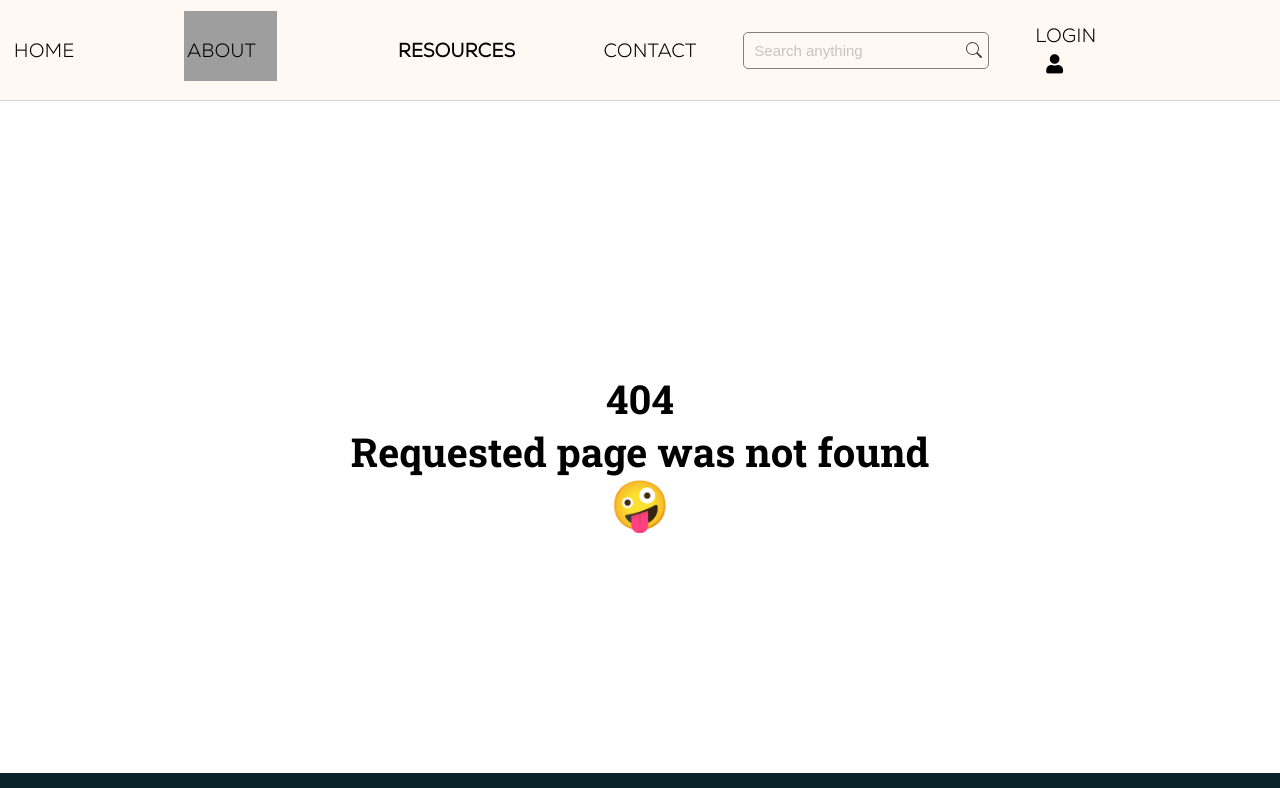
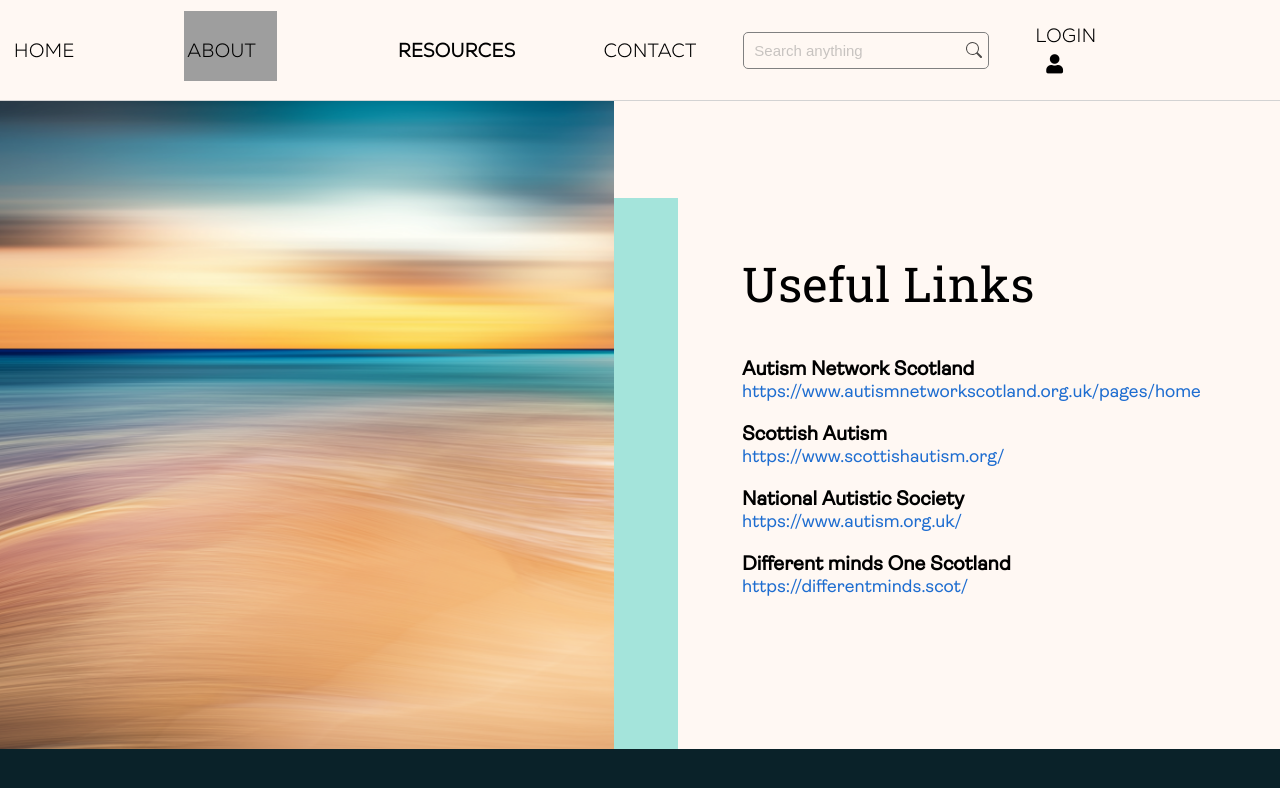
Before and after one commit to Sensational-Life/asd, a React (Create React App) app in the folder client/: page /resources/useful-links in a window 1280 px wide. Shown: the top 788 px of the page. Built offline with nearby package versions, Linux system fonts and the light colour scheme; grey boxes are pictures that could not be loaded.

Commit message:
refactor code

```diff
--- a/client/src/App.js
+++ b/client/src/App.js
@@ -20,13 +20,7 @@ import OurEvents from "./pages/OurEvents/OurEvents";
 import Resources from "./pages/Resources/Resources";
 import Timetables from "./pages/Resources/Timetables/Timetables";
 import Advice from "./pages/Advice/Advice";
-
-
-import SelfReferralPathway from "./pages/Resources/Referrals/NotRegistered/SelfReferralPathway";
-
-import TimetableNotRegistered from "~/pages/Resources/Timetable/NotRegistered/TimetableNotRegistered";
 import UesfulLinks from "./pages/Resources/UesfulLinks/UesfulLinks";
-
 
 import SelfReferralsPathway from "./pages/Resources/Referrals/SelfReferralsPathway";
 
@@ -71,13 +65,7 @@ function App() {
 						<Route path="/resources/advice" component={Advice} />
 						<Route path="/resources/self-referral-pathway" component={SelfReferralsPathway} />
 
-
-					<Route path="/resources/self-referral-pathway" component={SelfReferralPathway} />
-          <Route path="/resources/timetables" component={TimetableNotRegistered}/>
-                       <Route path="/resources/UesfulLinks" component={UesfulLinks} />
-
-
-
+						<Route path="/resources/useful-links" component={UesfulLinks} />
 
 					<Route path="/contact" component={Contact} />
 
--- a/client/src/helpers/ResourcesMenuItems.js
+++ b/client/src/helpers/ResourcesMenuItems.js
@@ -1,5 +1,4 @@
 export const ResourcesMenuItems = [
-
   {
     title: "Timetables",
     path: "/resources/timetables",
@@ -22,10 +21,7 @@ export const ResourcesMenuItems = [
   },
   {
     title: "Useful Links",
-    path: "/resources/UesfulLinks",
+    path: "/resources/useful-links",
     cName: "dropdown-link",
   },
-
-
-
 ];
--- a/client/src/pages/Resources/UesfulLinks/UesfulLinks.css
+++ b/client/src/pages/Resources/UesfulLinks/UesfulLinks.css
@@ -1,61 +1,60 @@
-.uesful-links-container {
+.useful-links-container {
 	display: flex;
-	height: 648px;
-	width: 78.75rem;
+	height: fit-content;
+	width: 100%;
 	background-color: #fff8f3;
 }
-.uesful-links-img-conatiner {
-	width: 35.625remx;
+.useful-links-container .img-conatiner {
+	display: flex;
+	align-items: flex-end;
 }
-.uesflu-links-img-color {
-	position: relative;
-	top: 8rem;
-	width: 35.625rem;
-	height: 32.5rem;
+
+.useful-links-container img {
+	border: 0;
+}
+
+.useful-links-container .img-bg {
+	min-width: 4rem;
+	height: 85%;
 	background-color: #a4e4db;
 }
-.uesful-links-img {
-	position: relative;
-	width: 31.25rem;
-	height: 40.5rem;
-	bottom: 8rem;
+
+.useful-links-container .content {
+	margin-left: 4rem;
+	width: 60%;
+	display: flex;
+	flex-direction: column;
+	justify-content: center;
 }
-.uesful-link-text-conatiner {
-	width: 43.125rem;
-}
-.uesful-links-hesdr-text {
-	width: 32.0625rem;
-	height: 25rem;
-	position: relative;
-	top: 9.375rem;
-	left: 3.125rem;
-}
-.uesful-links-text {
+
+.useful-links-container h1 {
 	font-size: 48px;
 	text-align: left;
 	letter-spacing: 0.48px;
-	opacity: 1;
+	font-weight: 500;
+	font-family: "RobotoSlab-Regular";
+	margin-bottom: 1.5rem;
+}
+
+.useful-links-container p {
+	font-size: 20px;
 	font-weight: bold;
-	font-family: "RobotoSlab-Regular";
-}
-.uesful-links-links {
+	font-family: "Ambit Regular";
 	margin-top: 1.25rem;
 }
 
-.uesful-main-links {
-	width: 25.5rem;
-	height: 5rem;
+.useful-links-container a,
+.useful-links-container a:visited {
+	font-size: large;
+	font-weight: 400;
+	font-family: "Ambit Regular";
+	text-decoration: none;
+	color: var(--blue-color);
 }
-.uesful-links-p {
-	font-size: 20px;
-	font-weight: bold;
+
+.useful-links-container a:hover {
+	font-size: large;
+	font-weight: 600;
 	font-family: "Ambit Regular";
+	text-decoration: underline;
 }
-.uesful-links-a {
-	font-family: Ambit Light;
-	text-decoration: none;
-}
-.uesful-links-a:hover {
-	text-decoration: underline;
-	color: red;
-}
--- a/client/src/pages/Resources/UesfulLinks/UesfulLinks.js
+++ b/client/src/pages/Resources/UesfulLinks/UesfulLinks.js
@@ -1,55 +1,39 @@
 import React from "react";
+import { Link } from "react-router-dom";
 import "./UesfulLinks.css";
 import UesfulLinkImg from "~/assets/images/sea.jpg";
 
 function UesfulLinks() {
 	return (
-		<div className="uesful-links-container">
-			<div className="uesful-links-img-conatiner">
-				<div className="uesflu-links-img-color">
+		<div className="useful-links-container">
+			<div className="img-conatiner">
 				<img
-						className="uesful-links-img"
 					src={UesfulLinkImg}
-						alt="Uesful-link"
+					alt="Useful-link"
 				/>
+				<div className="img-bg" />
 			</div>
-			</div>
-			<div className="uesful-link-text-conatiner">
-				<div className="uesful-links-hesdr-text">
-					<h1 className="uesful-links-text"> Useful Links</h1>
-					<div className="uesful-links-links">
-						<div className="uesful-main-links">
-							<p className="uesful-links-p">Autism Network Scotland </p>
-							<a
-								className="uesful-links-a"
-								href="https://www.autismnetworkscotland.org.uk/pages/home"
-							>
+			<div className="content">
+					<h1>Useful Links</h1>
+					<p>Autism Network Scotland </p>
+					<Link to="https://www.autismnetworkscotland.org.uk/pages/home" >
 						https://www.autismnetworkscotland.org.uk/pages/home
-							</a>
-						</div>
-						<div className="uesful-main-links">
-							<p className="uesful-links-p">Scottish Autism </p>
-							<a
-								className="uesful-links-a"
-								href="https://www.scottishautism.org/"
-							>
+					</Link>
+
+					<p>Scottish Autism</p>
+					<Link to="https://www.scottishautism.org">
 						https://www.scottishautism.org/
-							</a>
-						</div>
-						<div className="uesful-main-links">
-							<p className="uesful-links-p">National Autistic Society </p>
-							<a className="uesful-links-a" href="https://www.autism.org.uk/ ">
+					</Link>
+
+					<p>National Autistic Society</p>
+					<Link to="https://www.autism.org.uk">
 						https://www.autism.org.uk/
-							</a>
-						</div>
-						<div className="uesful-main-links">
-							<p className="uesful-links-p">Different minds One Scotland </p>
-							<a className="uesful-links-a" href="https://differentminds.scot/">
+					</Link>
+
+					<p>Different minds One Scotland</p>
+					<Link to="https://differentminds.scot">
 						https://differentminds.scot/
-							</a>
-						</div>
-					</div>
-				</div>
+					</Link>
 			</div>
 		</div>
 	);
```
Lines whose indentation alone changed are shown as unchanged.
